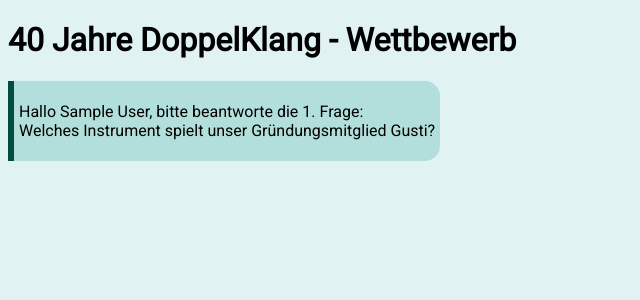
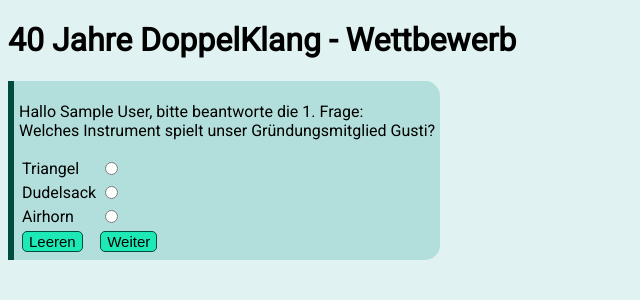
Before and after one commit to Hoi15A/M133-Abschlussarbeit, a PHP site: page /form2.php in a window 1280 px wide. Shown: the top 300 px of the page, without its empty margins (0-640 px from the left). Run offline with PHP 8.4, Linux system fonts and the light colour scheme; the visitor is signed in with stand-in values (Sample User, id 1).

Commit message:
Radio Buttons

```diff
--- a/form2.php
+++ b/form2.php
@@ -19,7 +19,24 @@
           Welches Instrument spielt unser Gründungsmitglied Gusti?
         </p>
         <form method="post">
-
+          <table>
+            <tr>
+              <td>Triangel </td>
+              <td><input type="radio" name="instrument" value="1" required><br></td>
+            </tr>
+            <tr>
+              <td>Dudelsack </td>
+              <td><input type="radio" name="instrument" value="2" required><br></td>
+            </tr>
+            <tr>
+              <td>Airhorn </td>
+              <td><input type="radio" name="instrument" value="3" required><br></td>
+            </tr>
+            <tr>
+              <td><input class="button" type="submit" name="empty" value="Leeren" formnovalidate></td>
+              <td><input class="button" type="submit" name="continue" value="Weiter"></td>
+            </tr>
+          </table>
         </form>
       </div>
 
--- a/index.php
+++ b/index.php
@@ -38,7 +38,6 @@
           $_SESSION['vname'] = $_POST['vname'];
           $_SESSION['name'] = $_POST['name'];
           $_SESSION['mail'] = $_POST['mail'];
-          echo $_SESSION['vname'];
           header("Location:form2.php");
           }
 
```
